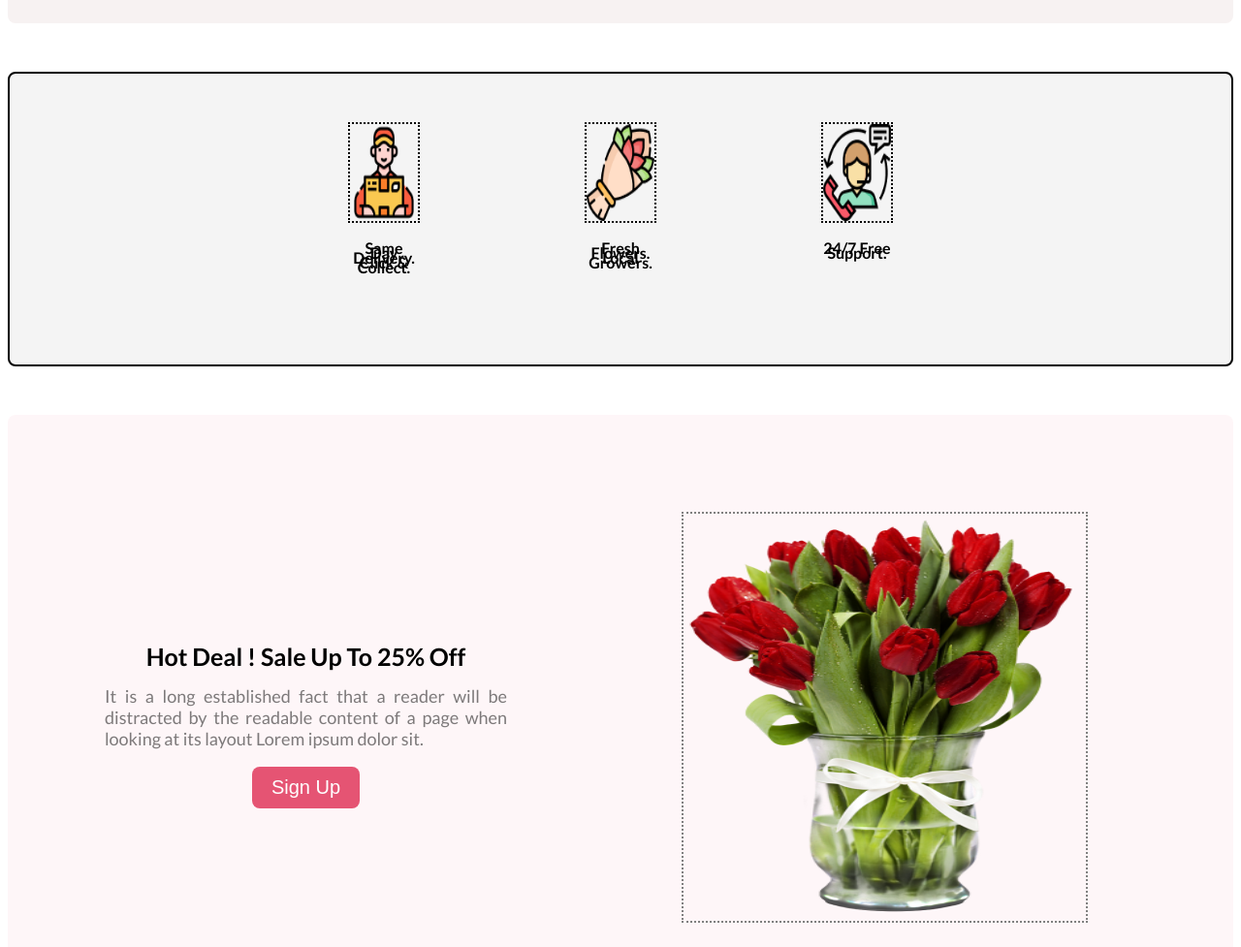
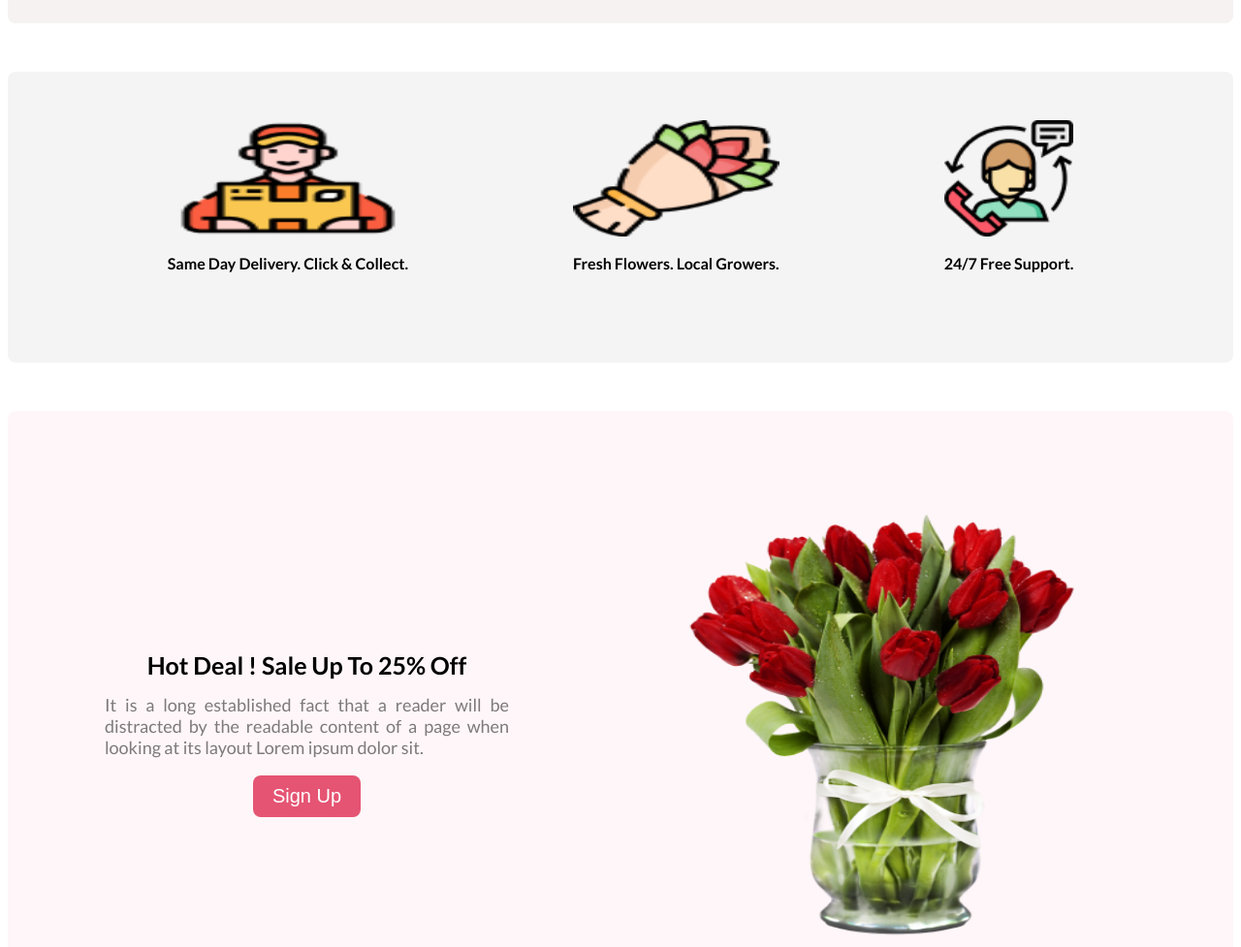
Before and after one commit to mstliza1/Online-Flower-shop, a plain HTML site: page index.html in a window 1280 px wide. Shown: the part 1520-2497 px from the top of the page at 97% size. Drawn offline with Linux system fonts and the light colour scheme.

Commit message:
added image width and html and css code

```diff
--- a/style/styles.css
+++ b/style/styles.css
@@ -108,7 +108,7 @@ line-height:30px;
          background: rgba(39, 39, 39, 0.05);
         height:300px;
         margin-top:50px;
-        border: 2px solid black;
+        /* border: 2px solid black; */
 
     }
     .goods{
@@ -120,9 +120,9 @@ line-height:30px;
 
     }
     .goods-img{
-        border: 2px dotted black;
-        height:100px;
-        width:70px;
+        /* border: 2px dotted black;*/
+         height:120px;
+        /* width:170px; */
     }
     /* main section er vitorer element er css er kaj end */
 
@@ -147,9 +147,9 @@ line-height:30px;
         flex:1;
     }
     .sale-img{
-        height:420px ;
-        width: 300px;
-     border:2px dotted gray;
+        height:450px ;
+         width: 300px;
+     /* border:2px dotted gray; */
     }
     h3{
         text-align: center;
```
